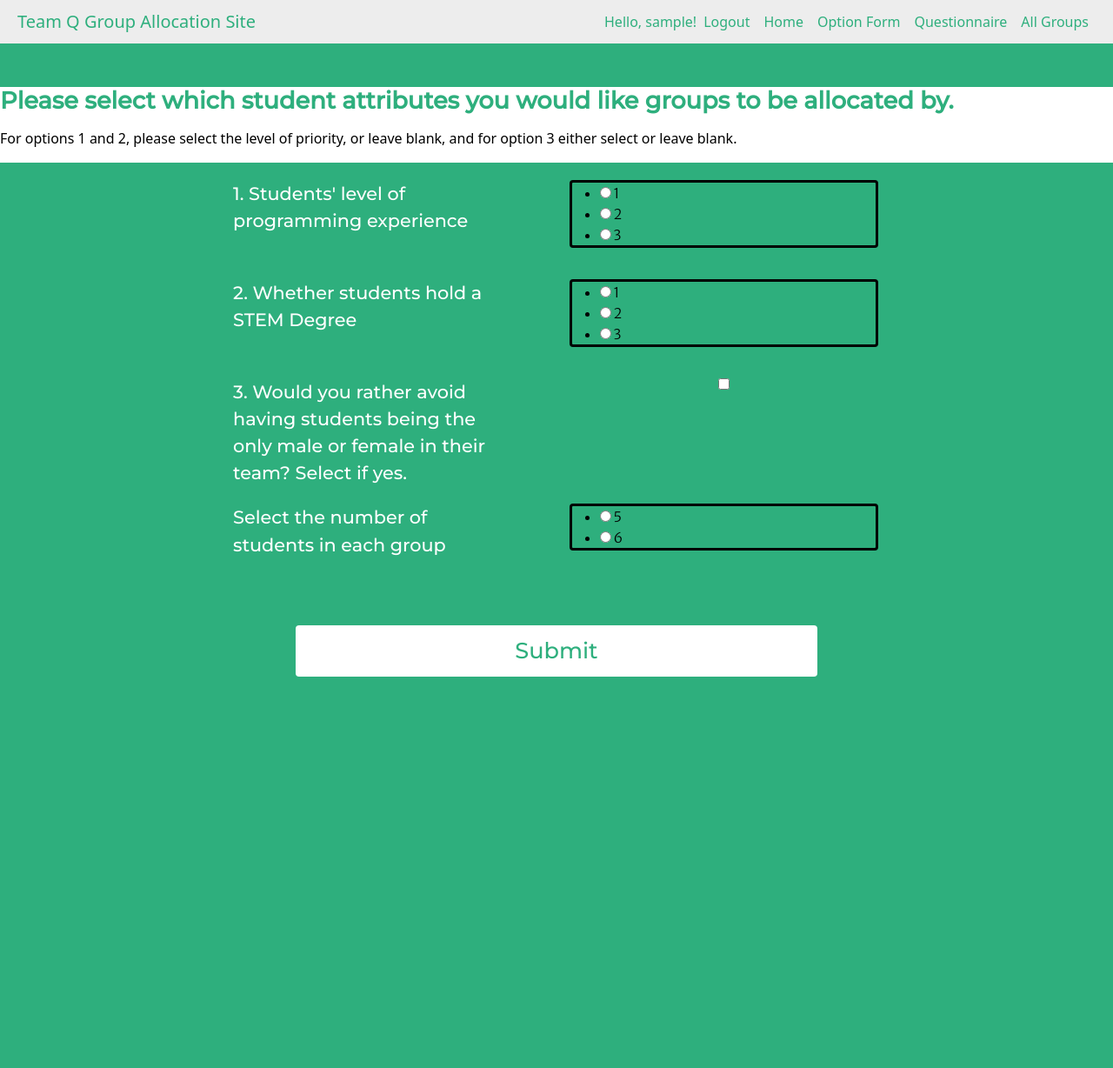
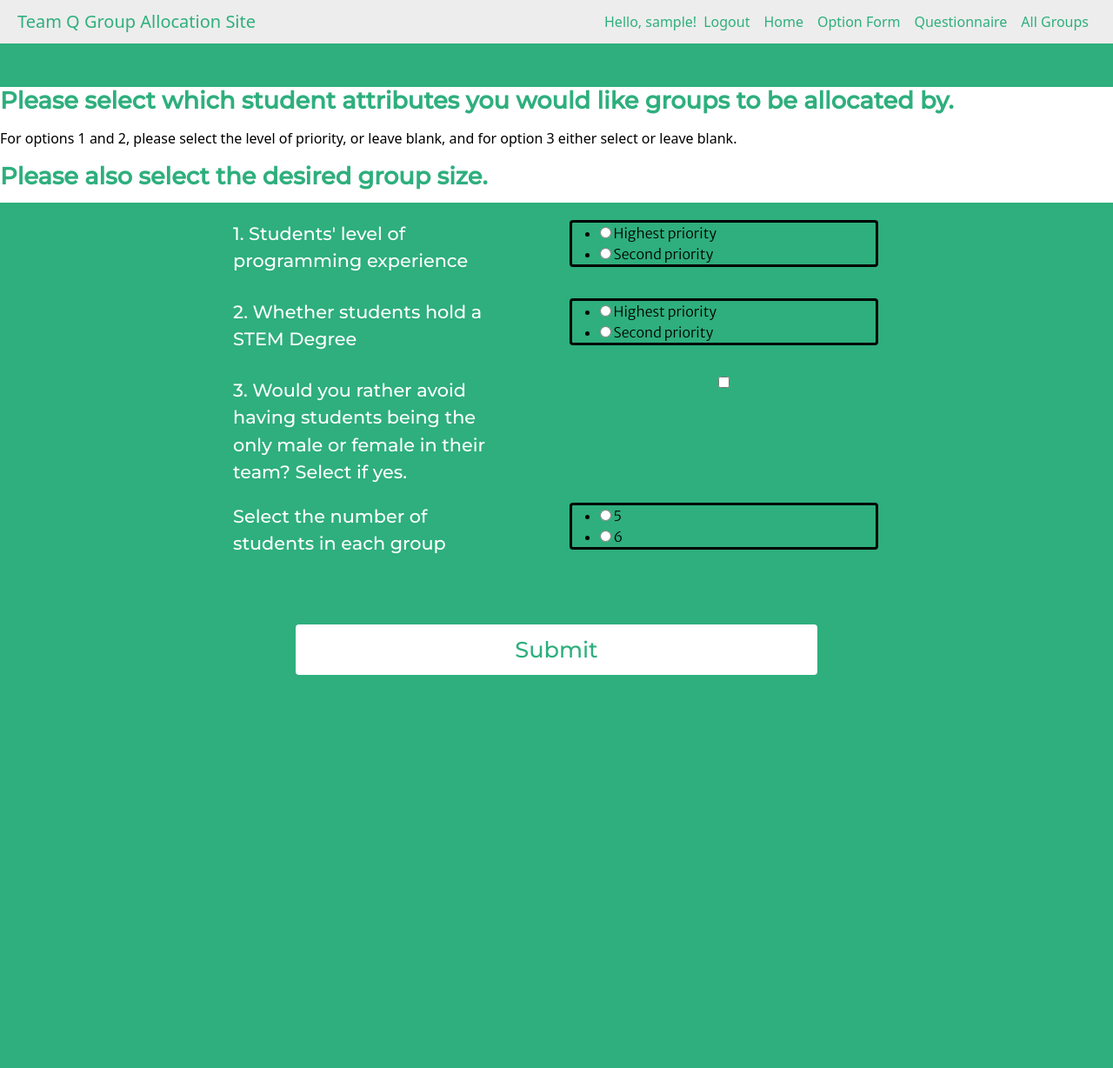
Before and after one commit to JiachZh/GroupAllocationTool, a Flask app: page /optionform in a window 1280 px wide. Shown: the whole page at 87% size. After the commit the page ends 776 px from the top, so only its background shows below. Run offline with Flask 2, Linux system fonts and the light colour scheme; the visitor is signed in with stand-in values (Sample User, id 1); data comes from the database, SQL or seed files in the repository; parts of the project's set-up code (start-up, migrations or seed data) failed here and were passed over; some libraries are stand-ins or nearby versions.

```diff
--- a/blog/Templates/optionform.html
+++ b/blog/Templates/optionform.html
@@ -3,7 +3,7 @@
 
 <h2>Please select which student attributes you would like groups to be allocated by.</h2>
 <p>For options 1 and 2, please select the level of priority, or leave blank, and for option 3 either select or leave blank.</p>
-
+<h2>Please also select the desired group size.</h2>
 <div id="loginSection">
     <div id="loginContainer" class="g-0">
     <form method="POST" action="">
--- a/blog/forms.py
+++ b/blog/forms.py
@@ -41,13 +41,13 @@ class LoginForm(FlaskForm):
 
 class QuestionnaireForm(FlaskForm):
     priorProgExp = RadioField('Select your level of programming experience', validators=[InputRequired()],choices=[('0', 'None'),('1','Some'),('2', 'Lots')])
-    priorSTEMDegree = BooleanField('Do you hold a STEM degree (....)',validators=[InputRequired()])
+    priorSTEMDegree = BooleanField('Do you hold a STEM degree? Tick for yes, leave blank for no.')
     gender = RadioField('Gender', validators=[InputRequired()], choices= [('M', 'Male'), ('F', 'Female'), ('O', 'Prefer not to say')])
     submit = SubmitField('Submit')
 
 class OptionForm(FlaskForm):
-    option1 = RadioField("1. Students' level of programming experience", choices=[('1', '1'),('2','2'),('3', '3')])
-    option2 = RadioField('2. Whether students hold a STEM Degree', choices=[('1', '1'),('2','2'),('3', '3')])
+    option1 = RadioField("1. Students' level of programming experience", choices=[('3', 'Highest priority'),('2','Second priority')])
+    option2 = RadioField('2. Whether students hold a STEM Degree', choices=[('3', 'Highest priority'),('2','Second priority')])
     option3 = BooleanField('3. Would you rather avoid having students being the only male or female in their team? Select if yes.')
     option4 = RadioField('Select the number of students in each group', validators = [InputRequired()], choices=[('5', '5'), ('6', '6')])
     submit = SubmitField('Submit')
--- a/blog/routes.py
+++ b/blog/routes.py
@@ -62,6 +62,7 @@ def questionnaire():
   if form.validate_on_submit():
       current_user.priorProgExp=form.priorProgExp.data
       current_user.priorSTEMDegree=form.priorSTEMDegree.data
+      current_user.gender=form.gender.data
       db.session.commit()
       return redirect(url_for('home'))
   return render_template('questionnaire.html',title='Questionnaire',form=form)
@@ -76,13 +77,12 @@ def groupallocations():
     PriorExpPriority = PriorExp.priority
     gender = Option.query.filter(Option.optionID==3).first()
     genderPairs = gender.priority
+
     numberPerGroup = Option.query.filter(Option.optionID==4).first()
     numberOfStudentsPerGroup = numberPerGroup.priority
     totalNumberOfStudents = User.query.filter(User.isLecturer==False).count()
     numberOfGroups = round(totalNumberOfStudents/numberOfStudentsPerGroup)
-    print("totalStudents=", totalNumberOfStudents)
-    print("numPerGroup", numberOfStudentsPerGroup)
-    print("numGroups", numberOfGroups)
+
     totalFemale = User.query.filter(and_(User.isLecturer==False, User.gender=="F")).count()
     totalMale = User.query.filter(and_(User.isLecturer==False, User.gender=="M")).count()
     if totalMale >= totalFemale:
@@ -112,31 +112,24 @@ def groupallocations():
         PriorExp = 0
       PriorExpScore = PriorExp * PriorExpPriority
       score = STEMscore + PriorExpScore
-      if genderPairs != None:
+      if genderPairs == 1:
           if gender == majorityGender or gender == "O":
               studentScoresMajGender.append((student, score))
           else:
               studentScoresMinGender.append((student, score))
       else:
           allStudentScores.append((student, score))
-    print("studentScoresMajGender",studentScoresMajGender)
-    print("studentScoresMinGender", studentScoresMinGender)
-    print("allStudentScores", allStudentScores)
+
     #NEED TO SORT LISTS BY SCORE BEFORE ALLOCATION
     studentScoresMajGender = sorted(studentScoresMajGender, key = lambda x:x[1], reverse=True)
     studentScoresMinGender = sorted(studentScoresMinGender, key = lambda x:x[1], reverse=True)
     allStudentScores = sorted(allStudentScores, key = lambda x:x[1], reverse=True)
 
-    print("studentScoresMajGender",studentScoresMajGender)
-    print("studentScoresMinGender", studentScoresMinGender)
-    print("allStudentScores", allStudentScores)
-    print("numGroups", numberOfGroups)
     listOfGroups = []
     for x in range(numberOfGroups):
         listOfGroups.append([x+1])
-    print("groups:", listOfGroups)
-    print("genderPairs", genderPairs)
-    if genderPairs == None:
+
+    if genderPairs == None or genderPairs ==0:
         while len(allStudentScores) > 0:
             for group in listOfGroups:
                 if len(allStudentScores) > 0:
@@ -145,14 +138,14 @@ def groupallocations():
     else:
       while len(studentScoresMinGender) > 0:
           for group in listOfGroups:
-              if len(studentScoresMinGender) > 1:
+              if len(studentScoresMinGender)<=3:
+                  for x in range(0,len(studentScoresMinGender)):
+                    group.append(studentScoresMinGender.pop(x))
+              else:
                   group.append(studentScoresMinGender.pop(0)) #add minorityGender with highest score
                   group.append(studentScoresMinGender.pop(-1)) #add minorityGender with lowest score
-              elif len(studentScoresMinGender) == 1:
-                  group.append(studentScoresMinGender.pop())
-              else:
-                  group.append(studentScoresMajGender.pop(0)) #add majGender with highest score
-                  group.append(studentScoresMajGender.pop(-1))#add majGender with lowest score
+              group.append(studentScoresMajGender.pop(0)) #add majGender with highest score
+              group.append(studentScoresMajGender.pop(-1))#add majGender with lowest score
       while len(studentScoresMajGender) > 0:
           for group in listOfGroups:
               if len(studentScoresMajGender) > 0:
@@ -161,8 +154,7 @@ def groupallocations():
                   break
 
     for group in listOfGroups:
-      print("group[0]", group[0])
-      print("group: ", group)
+
       for x in range(1,len(group)):
           print(group[x][0].firstname)
           group[x][0].group = group[0]
```
Also changed, not shown: blog/groupAllocationHelen.py (+4 -4 lines).
